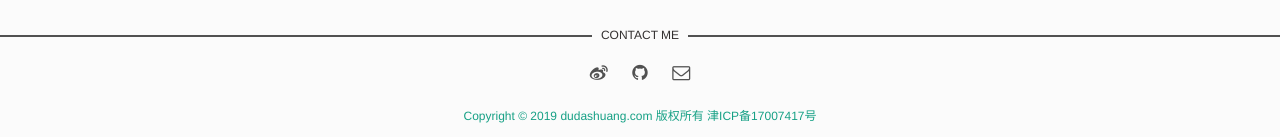
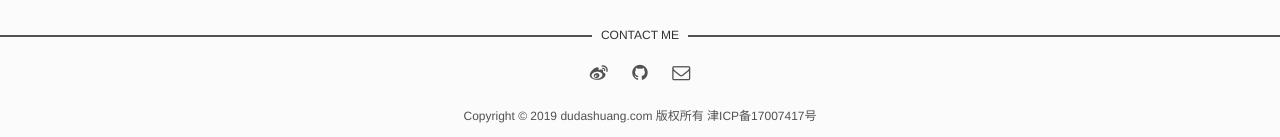
Before and after one commit to dudashuang/dudashuang.github.io, a Jekyll site: the page built from index.html, in a window 1280 px wide. Shown: the part 1914-2051 px from the top of the page. Built offline with Jekyll 4.4.1, drawn with Linux system fonts in a browser that asks for light colours; nearby versions of some CDN libraries; the list of posts is cut into pages by our own code.

Commit message:
style: update ui

```diff
--- a/_layouts/main.html
+++ b/_layouts/main.html
@@ -33,6 +33,6 @@ layout: default
         </ul>
     </section>
     <div class="copyright">
-        <p><a href="http://www.beian.miit.gov.cn">Copyright &copy; 2019 dudashuang.com 版权所有 津ICP备17007417号</a></p>
+        <p><a href="http://www.beian.miit.gov.cn" style="color: #515151;text-decoration: none;">Copyright &copy; 2019 dudashuang.com 版权所有 津ICP备17007417号</a></p>
     </div>
 </footer>
```
